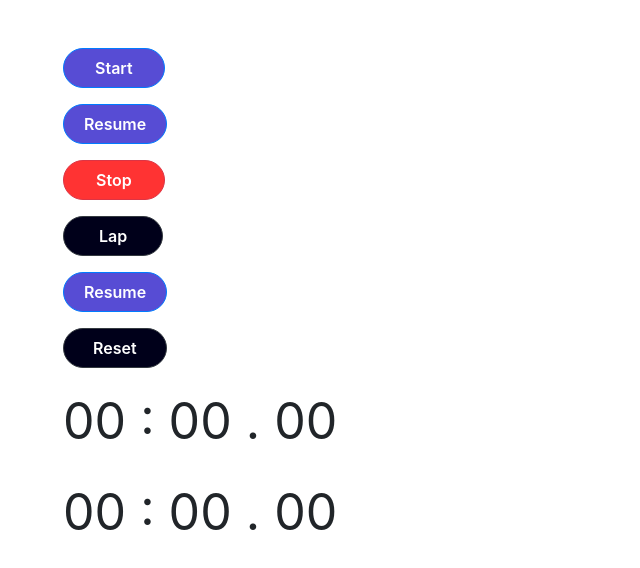
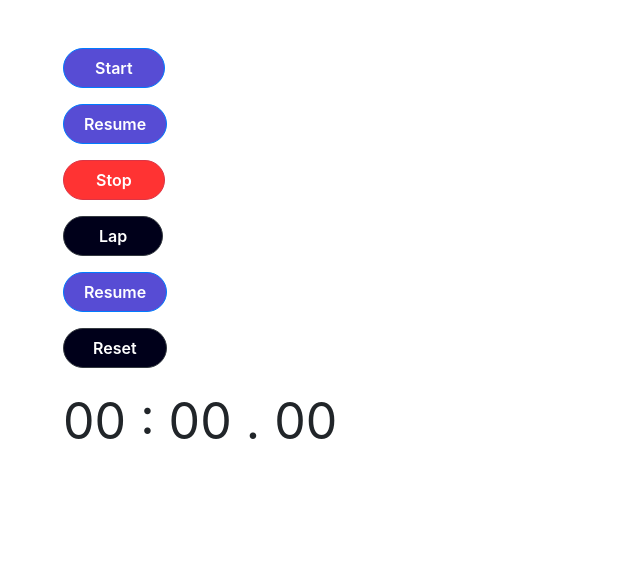
Before and after one commit to husan-eshonqulov/stopwatch, a React (Create React App) app: page / in a window 1280 px wide. Shown: the top 568 px of the page, without its empty margins (0-640 px from the left). Built offline with nearby package versions, Linux system fonts and the light colour scheme.

Commit message:
without laptime

```diff
--- a/src/Components/App/App.tsx
+++ b/src/Components/App/App.tsx
@@ -59,41 +59,106 @@ function App() {
         setSec(0);
         setMin(0);
         setStatus(false);
+        setTable(undefined);
     };
+
+    const lapTimeInfo = () => {
+        if (table !== undefined) {
+            const lastTable = table[table.length - 1];
+            const lastOverallTime = lastTable.overallTime;
+            let oTime = parseInt(lastOverallTime.slice(-2));
+            let oSec = parseInt(lastOverallTime.slice(-7, -5));
+            let oMin = parseInt(lastOverallTime.slice(-12, -10));
+            let lapTime;
+            let lapSec;
+            let lapMin;
+
+            if (time >= oTime) {
+                lapTime = time - oTime;
+            }
+            else {
+                lapTime = time + 100 - oTime;
+                oSec += 1;
+            }
+
+            if (sec >= oSec) {
+                lapSec = sec - oSec;
+            }
+            else {
+                lapSec = sec + 60 - oSec;
+                oMin += 1;
+            }
+
+            lapMin = min - oMin;
+
+
+            return {
+                lapTime: lapTime,
+                lapSec: lapSec,
+                lapMin: lapMin,
+            };
+        }
+        else {
+            return {
+                lapTime: undefined,
+                lapSec: undefined,
+                lapMin: undefined,
+            };
+        }
+    }
 
     const handleLap = () => {
         setTable((prevTable) => {
             if (prevTable !== undefined) {
-                let lap: number | string = prevTable.length + 1;
-                lap = (lap < 10) ? '0' + lap : lap;
-                const laptime = createStopwatch(min, sec, time);
-                const prevOverallTime = prevTable[prevTable.length - 1].overallTime;
+                // let lap: number | string = prevTable.length + 1;
+                // lap = (lap < 10) ? '0' + lap : lap;
 
-                let oTime = parseInt(prevOverallTime.slice(-2)) + time;
-                let oSec = parseInt(prevOverallTime.slice(-7, -5)) + sec;
-                let oMin = parseInt(prevOverallTime.slice(-12, -10)) + min;
+                // // const prevOverallTime = prevTable[prevTable.length - 1].overallTime;
+                // // const oTime = parseInt(prevOverallTime.slice(-2));
+                // // const oSec = parseInt(prevOverallTime.slice(-7, -5));
+                // // const oMin = parseInt(prevOverallTime.slice(-12, -10));
 
-                if (oTime > 99) {
-                    oTime -= 99;
-                    oSec += 1;
-                }
+                // // // const lapTime = (time > oTime) ? time - oTime : ;
 
-                if (oSec > 59) {
-                    oSec -= 59;
-                    oMin += 1;
-                }
+                // // // if (time > oTime){
+                // // //     const lapTime = time - oTime;
+                // // // }
+                // // // else {
 
-                const overallTime = createStopwatch(oMin, oSec, oTime);
-                return (
-                    [
-                        ...prevTable,
-                        {
-                            lap: lap,
-                            lapTime: laptime,
-                            overallTime: overallTime,
-                        }
-                    ]
-                );
+                // // //     const lapTime =
+                // // // }
+                // // // const laptime = createStopwatch(min, sec, lapTime);
+
+
+                // // // let oTime = parseInt(prevOverallTime.slice(-2)) + time;
+                // // // let oSec = parseInt(prevOverallTime.slice(-7, -5)) + sec;
+                // // // let oMin = parseInt(prevOverallTime.slice(-12, -10)) + min;
+
+                // // // if (oTime > 99) {
+                // // //     oTime -= 99;
+                // // //     oSec += 1;
+                // // // }
+
+                // // // if (oSec > 59) {
+                // // //     oSec -= 59;
+                // // //     oMin += 1;
+                // // // }
+                // const lapTimeInfos = lapTimeInfo();
+                // if (lapTimeInfos != undefined) {
+                //     const lapTime = createStopwatch(lapTimeInfos.lapMin, lapTimeInfos.lapSec, lapTimeInfos.lapTime);
+                // }
+
+                // const overallTime = createStopwatch(min, sec, time);
+                // return (
+                //     [
+                //         ...prevTable,
+                //         {
+                //             lap: lap,
+                //             lapTime: laptime,
+                //             overallTime: overallTime,
+                //         }
+                //     ]
+                // );
             }
             else {
                 const laptime = createStopwatch(min, sec, time);
@@ -127,7 +192,8 @@ function App() {
             <p></p>
             <Stopwatch time={time} sec={sec} min={min} />
             <p></p>
-            <LapTime status={status} />
+            <LapTime min={lapTimeInfo().lapMin} sec={lapTimeInfo().lapSec} time={lapTimeInfo().lapTime} />
+            {/* <LapTime min={min} sec={sec} time={time} /> */}
             <p></p>
             <Table table={table} />
         </div>
--- a/src/Components/Lap-times/Lap-times.tsx
+++ b/src/Components/Lap-times/Lap-times.tsx
@@ -2,45 +2,34 @@ import { useState, useEffect } from 'react';
 import Stopwatch from '../Stopwatch/Stopwatch';
 
 interface ILapTime {
-    status: boolean,
+    min: number | undefined,
+    sec: number | undefined,
+    time: number | undefined,
 }
 
 function LapTime(props: ILapTime) {
-    const [sec, setSec] = useState(0);
-    const [min, setMin] = useState(0);
-    const [time, setTime] = useState(0);
-
-    const status = props.status;
+    const [min, setMin] = useState<number | undefined>(0);
+    const [sec, setSec] = useState<number | undefined>(0);
+    const [time, setTime] = useState<number | undefined>(0);
 
     useEffect(() => {
-        if (status) {
-            const intervalId = setInterval(() => {
-                setTime(prevTime => prevTime + 1);
-            }, 10);
+        setTime(props.time);
+        setSec(props.sec);
+        setMin(props.min);
+    }, [props.time]);
 
-            return () => {
-                clearInterval(intervalId);
-            };
-        }
-    }, [status]);
-
-    useEffect(() => {
-        if (time === 99) {
-            setSec(prevSec => prevSec + 1);
-            setTime(0);
-        }
-
-        if (sec === 59) {
-            setMin(prevMin => prevMin + 1);
-            setSec(0);
-        }
-    });
-
-    return (
-        <div>
-            <Stopwatch time={time} sec={sec} min={min} />
-        </div>
-    );
+    if (time != undefined && sec != undefined && min != undefined) {
+        return (
+            <div>
+                <Stopwatch time={time} sec={sec} min={min} />
+            </div>
+        );
+    }
+    else {
+        return (
+            <div></div>
+        );
+    }
 }
 
 export default LapTime;
```
